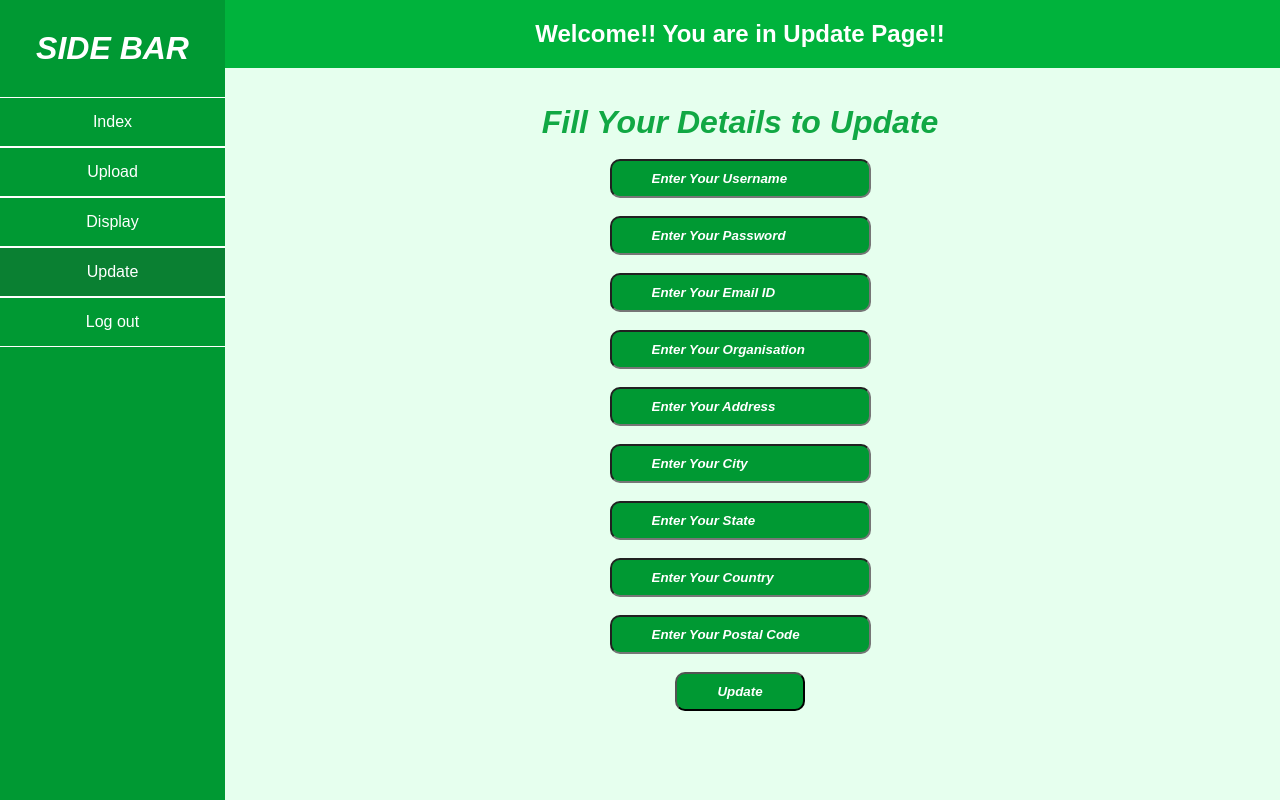
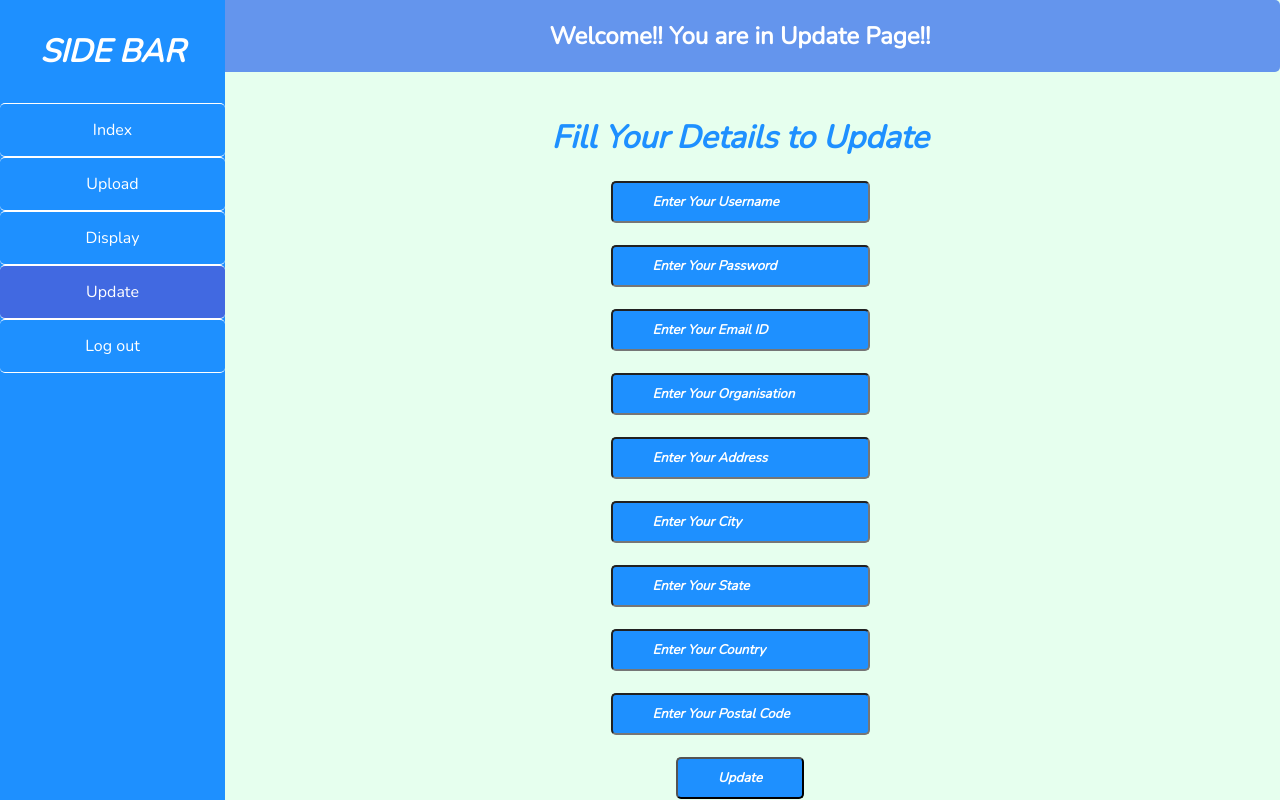
Before and after one commit to shaleen23/449-Midterm-Project, a Flask app: page /update in a window 1280 px wide. Run offline with Flask 3, Linux system fonts and the light colour scheme; the visitor is signed in with stand-in values (Sample User, id 1); some libraries are stand-ins or nearby versions.

Commit message:
Updated CSS code
Here's an updated version of the CSS code with all elements changed to square shapes and blue hues.

```diff
--- a/static/style.css
+++ b/static/style.css
@@ -1,39 +1,42 @@
 /*Store this code in 'style.css' file inside the 'static' folder*/
 
-.logincontent{
+/* Include the Nunito font from Google Fonts */
+@import url('https://fonts.googleapis.com/css?family=Nunito');
+
+.logincontent {
     margin: 0 auto;
     height: 500px;
     width: 400px;
-	background-color: #e6ffee;
+    background-color: #C9F2FF; /* light blue */
     border-radius: 10px;
 }
 
-.registercontent{
+.registercontent {
     margin: 0 auto;
     height: 720px;
     width: 400px;
-	background-color: #e6ffee;
+    background-color: #87CEFA; /* sky blue */
     border-radius: 10px;
 }
 
-.logintop{
+.logintop {
     height: 60px;
     width: 400px;
-	background-color: #009933;
+    background-color: #1E90FF; /* dark blue */
     color: #ffffff;
 }
 
-.registertop{
+.registertop {
     height: 60px;
     width: 400px;
-	background-color: #009933;
+    background-color: #1E90FF; /* dark blue */
     color: #ffffff;
 }
 
-.textbox{
+.textbox {
     padding: 10px 40px;
-	background-color: #009933;
-	border-radius: 10px;
+    background-color: #1E90FF; /* dark blue */
+    border-radius: 5px;
 }
 
 ::placeholder {
@@ -45,48 +48,48 @@
 
 .btn {
     padding: 10px 40px;
-	background-color: #009933;
+    background-color: #1E90FF; /* dark blue */
     color: #FFFFFF;
     font-style: oblique;
     font-weight: bold;
-	border-radius: 10px;
+    border-radius: 5px;
 }
 
-.worddark{
-	color: #009933;
+.worddark {
+    color: #1E90FF; /* dark blue */
     font-style: oblique;
     font-weight: bold;
 }
 
-.wordlight{
+.wordlight {
     color: #FFFFFF;
     font-style: oblique;
     font-weight: bold;
 }
 
-*{
+* {
     margin: 0;
     padding: 0;
     box-sizing: border-box;
     list-style: none;
     text-decoration: none;
-	font-family: 'Josefin Sans', sans-serif;
+    font-family: 'Nunito', sans-serif;
 }
 
-.one{
+.one {
     display: flex;
     position: relative;
 }
 
-.one .two{
+.one .two {
     width: 225px;
     height: 100%;
-	background: #009933;
+    background: #1E90FF; /* dark blue */
     padding: 30px 0px;
     position: fixed;
 }
 
-.one .two h1{
+.one .two h1 {
     color: #fff;
     text-transform: uppercase;
     text-align: center;
@@ -95,50 +98,53 @@
     font-weight: bold;
 }
 
-.one .two h2{
+.one .two h2 {
     color: #fff;
     text-align: center;
 }
 
-.one .two .active{
-	background: #0a8032;
+.one .two .active {
+    background: #4169E1; /* royal blue */
 }
 
-.one .two ul li{
+.one .two ul li {
     text-align: center;
     padding: 15px;
     border-bottom: 0.1px solid white;
     border-top: 0.1px solid white;
+    border-radius: 5px;
 }
 
-.one .two ul li a{
+.one .two ul li a {
     color: #ffffff;
     display: block;
 }
 
-.one .two ul li a .side{
+.one .two ul li a .side {
     width: 25px;
     align:center;
 }
 
-.one .content{
+.one .content {
     width: 100%;
     margin-left: 200px;
 }
 
-.one .content .topbar{
+.one .content .topbar {
     text-align: center;
     padding: 20px;
-	background: #00b33c;
+    background: #6495ED; /* cornflower blue */
     color: white;
+    border-radius: 5px;
 }
 
-.one .content .contentbar{
+.one .content .contentbar {
     margin: auto;
+    border-radius: 5px;
 }
 
 .one .content .contentbar h1{
-	color: #11a844;
+	color: #1E90FF; /* dark blue */
 	text-align: center;
 	font-style: oblique;
 	font-weight: bold;
```
Also changed, not shown: 1 other file. Lines whose indentation alone changed are shown as unchanged.
